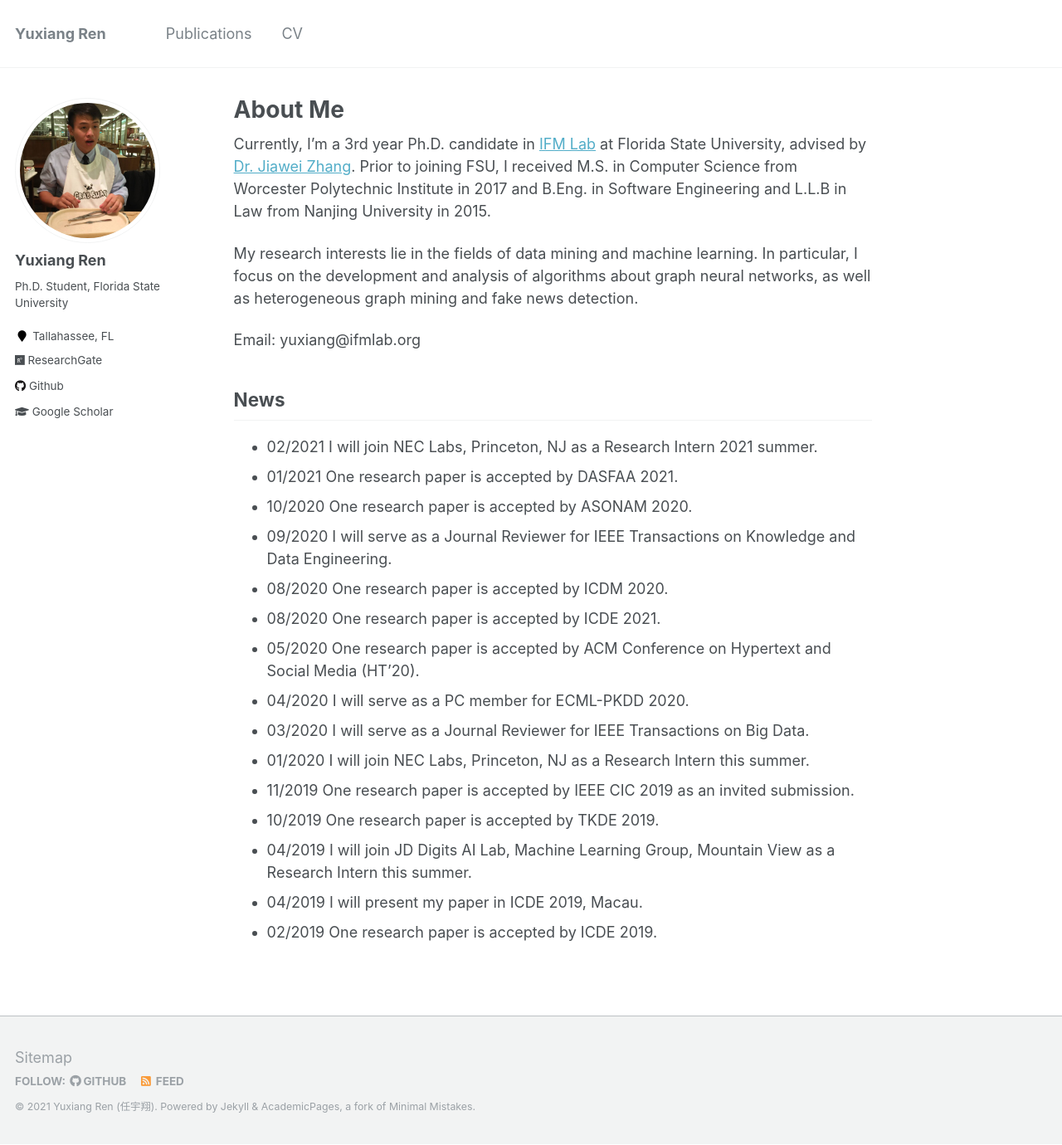
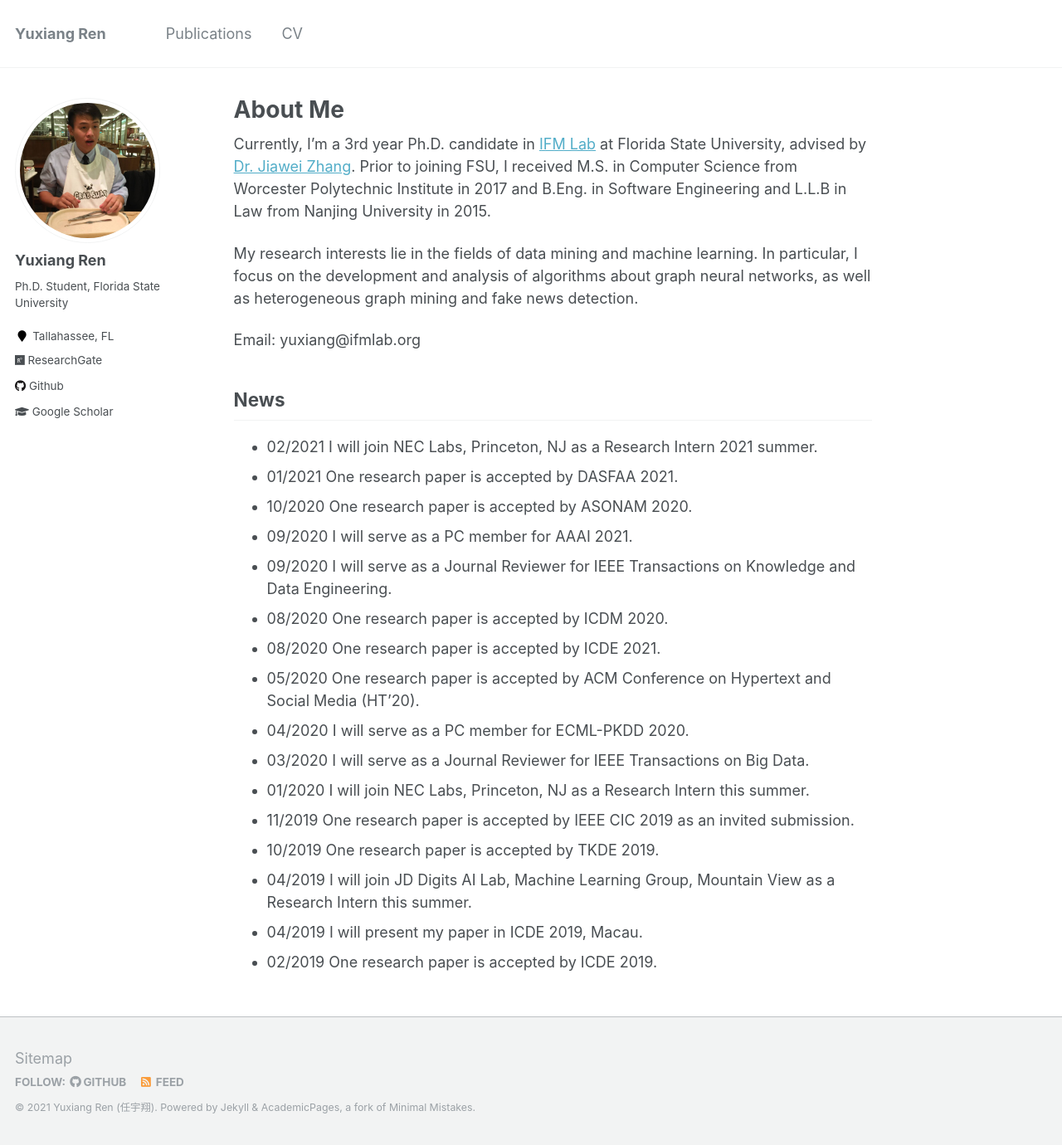
Before and after one commit to YuxiangRen/YuxiangRen.github.io, a Jekyll site: the page built from _pages/about.md, in a window 1280 px wide and 1380 px high. Shown: the whole window at 83% size. Built offline with Jekyll 4.4.1, drawn with Linux system fonts in a browser that asks for light colours.

Commit message:
2020-02-09

```diff
--- a/_pages/about.md
+++ b/_pages/about.md
@@ -21,6 +21,7 @@ News
 * 02/2021 I will join NEC Labs, Princeton, NJ as a Research Intern 2021 summer.
 * 01/2021 One research paper is accepted by DASFAA 2021.
 * 10/2020 One research paper is accepted by ASONAM 2020.
+* 09/2020 I will serve as a PC member for AAAI 2021.
 * 09/2020 I will serve as a Journal Reviewer for IEEE Transactions on Knowledge and Data Engineering.
 * 08/2020 One research paper is accepted by ICDM 2020.
 * 08/2020 One research paper is accepted by ICDE 2021.
```
